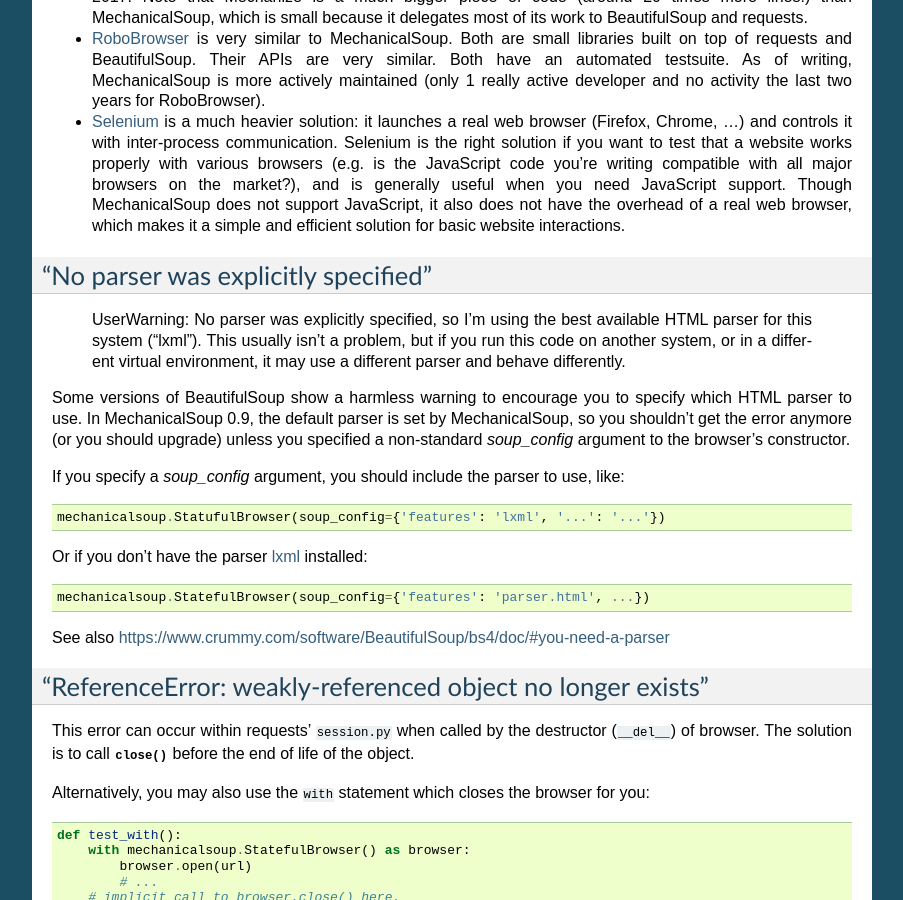
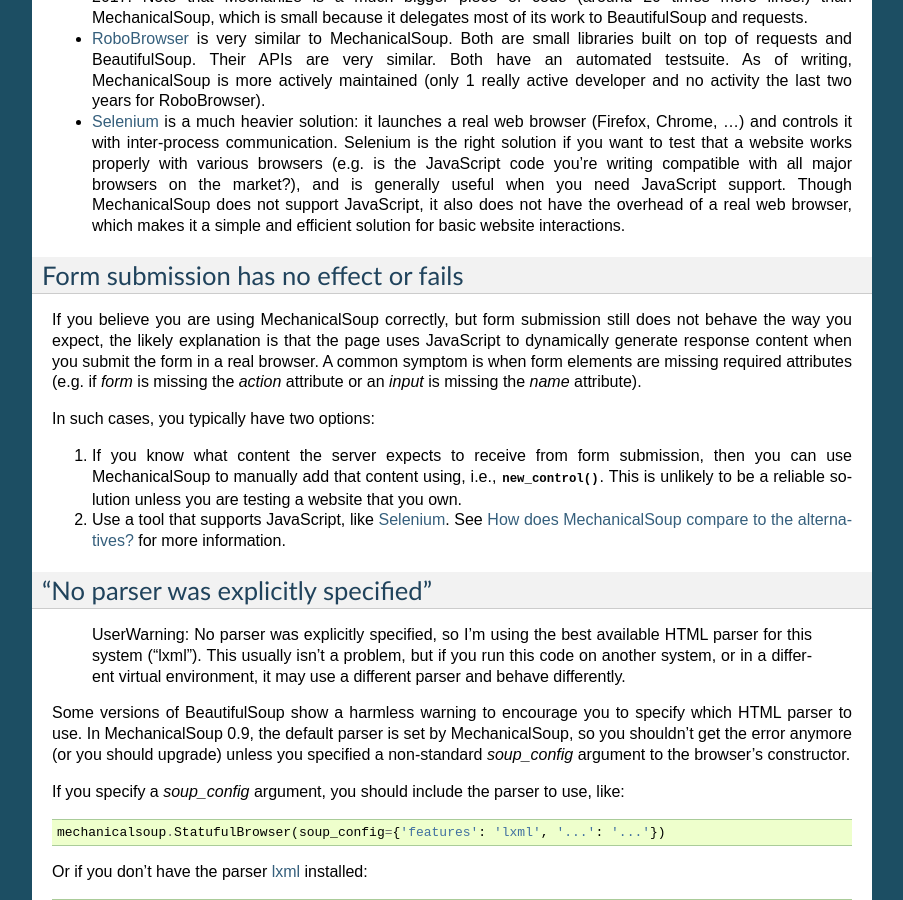
Before and after one commit to MechanicalSoup/MechanicalSoup, a Sphinx documentation site: the page built from docs/faq.rst, in a window 1280 px wide and 900 px high, scrolled down 1236 px. Shown: the whole window, without its empty margins (198-1101 px from the left). Built offline with Sphinx 7.4.7, drawn with Linux system fonts in a browser that asks for light colours; some of the changed text lies outside the part shown.

Commit message:
faq.rst: address common Stack Overflow question
This answers the question of what to do when form submission
fails due to the website using JavaScript.

```diff
--- a/docs/faq.rst
+++ b/docs/faq.rst
@@ -68,6 +68,8 @@
 superset of :class:`mechanicalsoup.Browser`, it's the one you should
 use unless you have a good reason to do otherwise.
 
+.. _label-alternatives:
+
 How does MechanicalSoup compare to the alternatives?
 ~~~~~~~~~~~~~~~~~~~~~~~~~~~~~~~~~~~~~~~~~~~~~~~~~~~~
 
@@ -98,6 +100,27 @@
   Though MechanicalSoup does not support JavaScript, it also does not
   have the overhead of a real web browser, which makes it a simple and
   efficient solution for basic website interactions.
+
+Form submission has no effect or fails
+~~~~~~~~~~~~~~~~~~~~~~~~~~~~~~~~~~~~~~
+
+If you believe you are using MechanicalSoup correctly, but form submission
+still does not behave the way you expect, the likely explanation is that
+the page uses JavaScript to dynamically generate response content when
+you submit the form in a real browser. A common symptom is when form
+elements are missing required attributes (e.g. if `form` is missing the
+`action` attribute or an `input` is missing the `name` attribute).
+
+In such cases, you typically have two options:
+
+1. If you know what content the server expects to receive from form
+   submission, then you can use MechanicalSoup to manually add that content
+   using, i.e., :func:`~mechanicalsoup.Form.new_control`. This is unlikely
+   to be a reliable solution unless you are testing a website that you own.
+
+2. Use a tool that supports JavaScript, like
+   `Selenium <http://selenium-python.readthedocs.io/>`__.
+   See :ref:`label-alternatives` for more information.
 
 "No parser was explicitly specified"
 ~~~~~~~~~~~~~~~~~~~~~~~~~~~~~~~~~~~~
```
